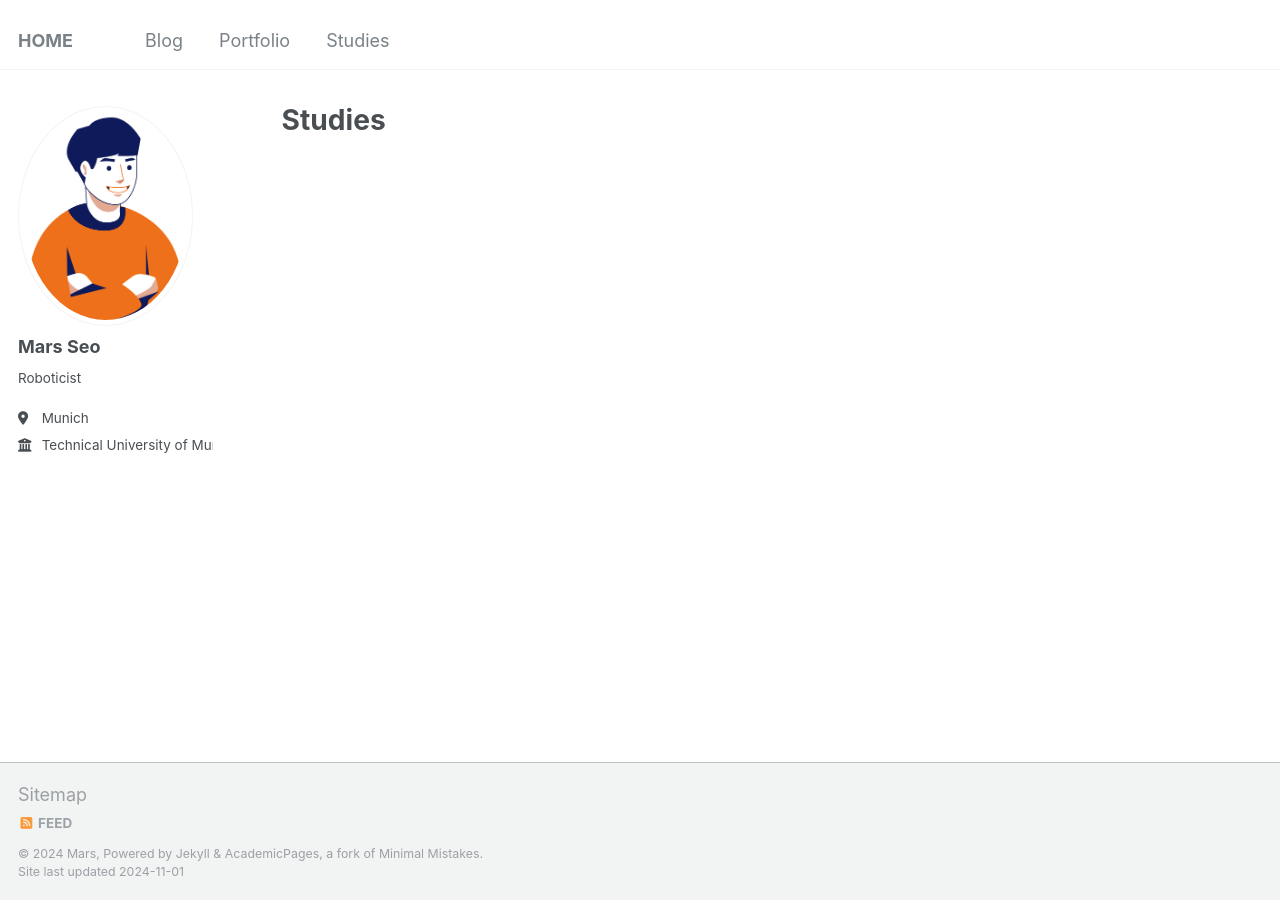
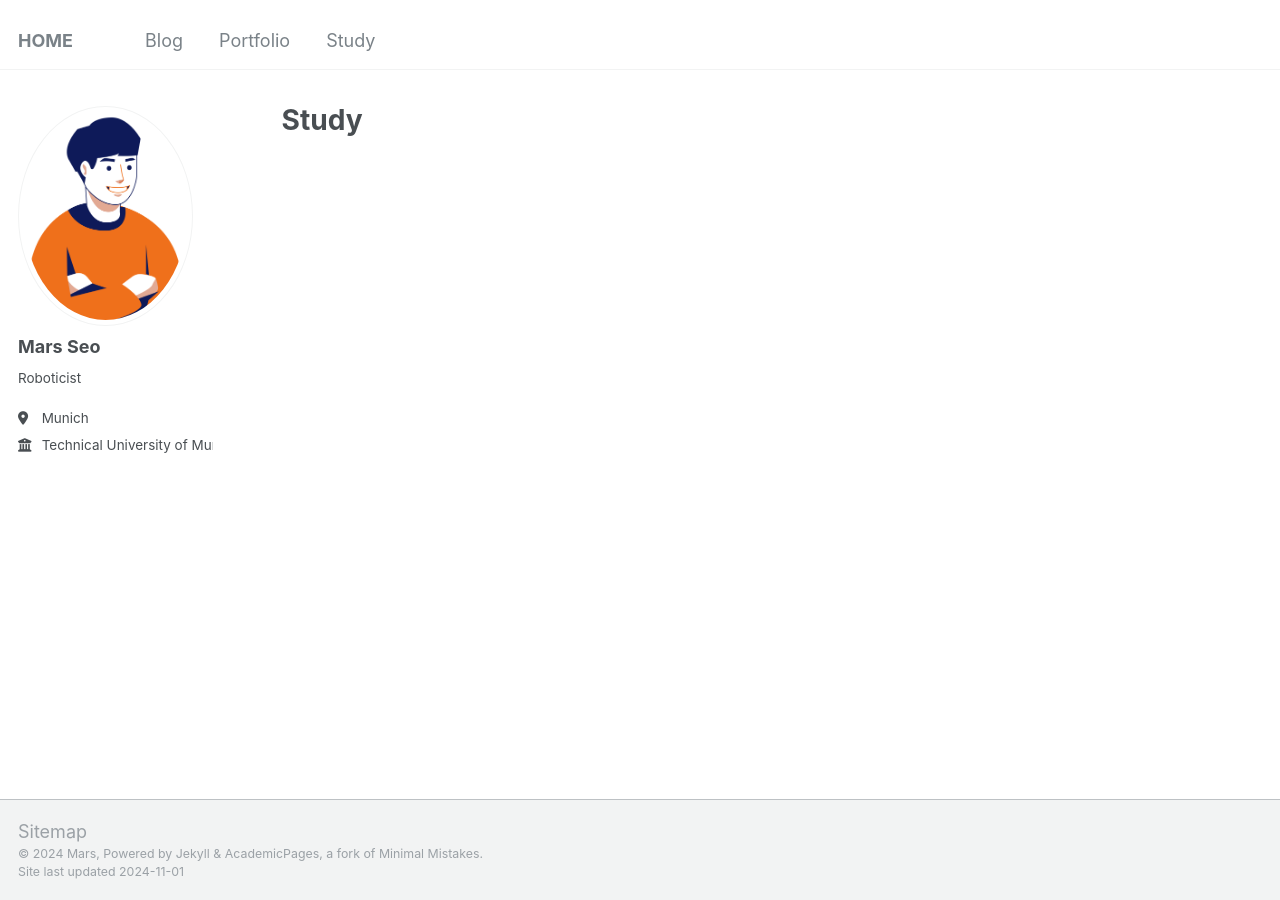
Before and after one commit to mars-hss/mars-hss.github.io, a Jekyll site: the page built from _pages/study.html, in a window 1280 px wide. Built offline with Jekyll 4.4.1, drawn with Linux system fonts in a browser that asks for light colours.

Commit message:
update study again

```diff
--- a/_config.yml
+++ b/_config.yml
@@ -117,7 +117,7 @@ staticman:
       options:
         format           : "iso8601" # "iso8601" (default), "timestamp-seconds", "timestamp-milliseconds"
 atom_feed:
-  hide                   : false     # change to true to hide the RSS feed in the footer
+  hide                   : True     # change to true to hide the RSS feed in the footer
   path                   : # blank (default) uses feed.xml
 
 
@@ -221,7 +221,7 @@ collections:
   portfolio:
     output: true
     permalink: /:collection/:path/
-  studies:
+  study:
     ouput: true
     permalink: /:collection/:path/
   # talks:
@@ -249,10 +249,10 @@ defaults:
     values:
       layout: single
       author_profile: true
-  # _studies
+  # _study
   - scope:
       path: ""
-      type: studies
+      type: study
     values:
       layout: single
       author_profile: true
--- a/_data/navigation.yml
+++ b/_data/navigation.yml
@@ -11,8 +11,8 @@ main:
   - title: "Portfolio"
     url: /portfolio/
 
-  - title: "Studies"
-    url: /studies/
+  - title: "Study"
+    url: /study/
 
   #- title: "Talks"
   #  url: /talks/
--- a/_pages/studies.html
+++ b/_pages/study.html
@@ -1,7 +1,7 @@
 ---
 layout: archive
-title: "Studies"
-permalink: /studies/
+title: "Study"
+permalink: /study/
 author_profile: true
 ---
 
```
Also changed, not shown: _study/state_estimation.md (renamed from _studies/state_estimation.md, +2 -2 lines).
